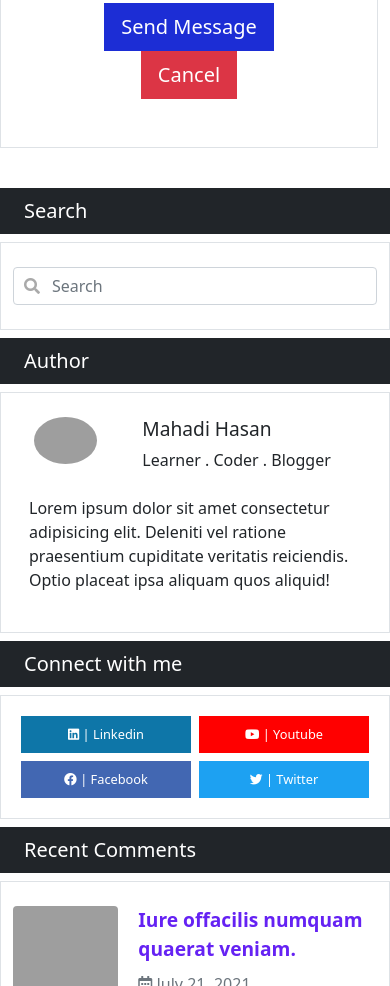
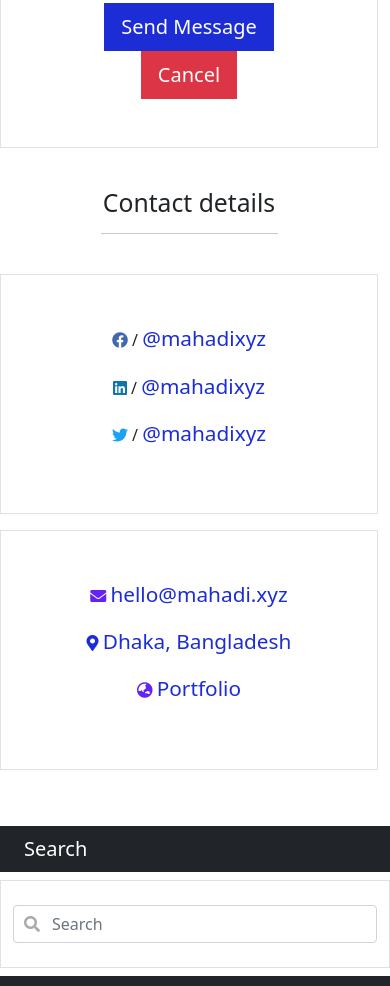
Before and after one commit to mahadihk/blog-UI, a website: page contact.html in a window 390 px wide. Shown: the part 1305-2291 px from the top of the page. Drawn offline with Linux system fonts and the light colour scheme; grey boxes are pictures that could not be loaded.

Commit message:
Worked on contact page

```diff
--- a/contact.html
+++ b/contact.html
@@ -134,6 +134,59 @@
                 </div>
 
                 <!-- Contact Form  End -->
+
+
+                <!-- Contact social Start -->
+                <div class="row py-2 px-0 mx-0 mb-3 contactSocial">
+
+                    <div class="col-12 py-3 text-center">
+                        <h2>Contact details</h2>
+                        <hr class="w-50 mx-auto">
+                    </div>
+
+                    <div class="col-md-6 col-sm-12 text-center ps-0 pe-md-2 pe-0 py-2">
+
+                        <div class="border py-5">
+
+                            <p>
+                                <span class="fab fa-facebook"></span> / <a href="#" class="con-link">@mahadixyz</a>
+                            </p>
+
+                            <p>
+                                <span class="fab fa-linkedin"></span> / <a href="#" class="con-link">@mahadixyz</a>
+                            </p>
+
+                            <p>
+                                <span class="fab fa-twitter"></span> / <a href="#" class="con-link">@mahadixyz</a>
+                            </p>
+
+                        </div>
+
+                    </div>
+
+
+                    <div class="col-md-6 col-sm-12 text-center pe-0 ps-md-2 ps-0 py-2">
+
+                        <div class="border py-5">
+
+                            <p>
+                                <span class="fas fa-envelope"></span> <a href="#" class="con-link">hello@mahadi.xyz</a>
+                            </p>
+
+                            <p>
+                                <span class="fas fa-map-marker-alt"></span> <span class="con-loc">Dhaka, Bangladesh</span>
+                            </p>
+
+                            <p>
+                                <span class="fas fa-globe-asia"></span> <a href="#" class="con-link">Portfolio</a>
+                            </p>
+
+                        </div>
+
+                    </div>
+
+                </div>
+                <!-- Contact social End -->
 
             </div>
 
--- a/scss/_custom.scss
+++ b/scss/_custom.scss
@@ -35,6 +35,16 @@ $gray-900: #212529;
 $black:    #000;
 // scss-docs-end gray-color-variables
 
+// Colors (Brands)
+$linkedin: #0e76a8;
+$linkedin-h: #035074;
+$youtube: #ff0000;
+$youtube-h: #be0707;
+$facebook: #4267B2;
+$facebook-h: #2c4d8f;
+$twitter: #1DA1F2;
+$twitter-h: #0f7dc2;
+
 
 // Button:focus box shadow
 $input-btn-focus-width:         0;
--- a/scss/sections/_navbar.scss
+++ b/scss/sections/_navbar.scss
@@ -1,6 +1,5 @@
 @use "../custom" as *;
 @use "../components/mixins" as *;
-
 
 .menuBar
 {
--- /dev/null
+++ b/scss/sections/_pages.scss
@@ -0,0 +1,49 @@
+@use "../custom" as *;
+@use "../components/mixins" as *;
+
+// Contact Page
+.contactSocial
+{
+
+    .con-link, .con-loc
+    {
+        text-decoration: none;
+        color: $primary;
+        font-size: 1.3rem;
+    }
+
+    .fa
+    {
+        font-size: 1.4rem;
+    }
+
+    .fa-facebook
+    {
+        color: $facebook;
+    }
+
+    .fa-linkedin
+    {
+        color: $linkedin;
+    }
+
+    .fa-twitter
+    {
+        color: $twitter;
+    }
+
+    .fa-envelope
+    {
+        color: $secondary;
+    }
+
+    .fa-map-marker-alt
+    {
+        color: $primary;
+    }
+
+    .fa-globe-asia
+    {
+        color: $secondary;
+    }
+}
--- a/scss/sections/_sidebar.scss
+++ b/scss/sections/_sidebar.scss
@@ -95,38 +95,38 @@
 
         .btn-linkedin
         {
-            background-color: #0e76a8;
+            background-color: $linkedin;
 
             &:hover
             {
-                background-color: #035074;
+                background-color: $linkedin-h;
             }
         }
         .btn-youtube
         {
-            background-color: #ff0000;
+            background-color: $youtube;
 
             &:hover
             {
-                background-color: #be0707;
+                background-color: $youtube-h;
             }
         }
         .btn-facebook
         {
-            background-color: #4267B2;
+            background-color: $facebook;
 
             &:hover
             {
-                background-color: #2c4d8f;
+                background-color: $facebook-h;
             }
         }
         .btn-twitter
         {
-            background-color: #1DA1F2;
+            background-color: $twitter;
 
             &:hover
             {
-                background-color: #0f7dc2;
+                background-color: $twitter-h;
             }
         }
     }
--- a/scss/style.scss
+++ b/scss/style.scss
@@ -13,3 +13,4 @@
 @use "sections/sidebar";
 @use "sections/footer";
 @use "sections/postdetails";
+@use "sections/pages";
```
Also changed, not shown: assets/css/style.css, 1 other file.
